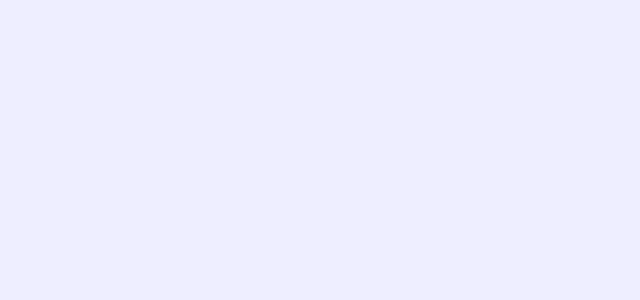
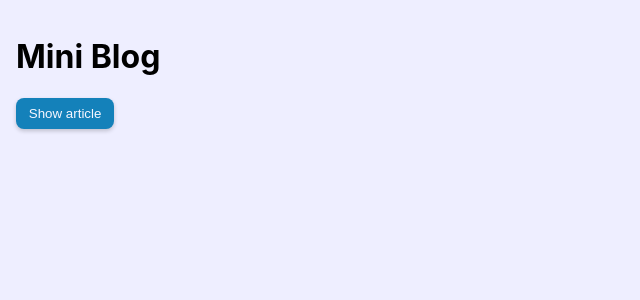
Before and after one commit to mvaldes/react-master-mini-blog, a React (Vite) app: page / in a window 1280 px wide. Shown: the top 300 px of the page, without its empty margins (0-640 px from the left). Built offline with nearby package versions, Linux system fonts and the light colour scheme.

Commit message:
add correction

```diff
--- a/src/App.jsx
+++ b/src/App.jsx
@@ -1,5 +1,27 @@
-const App = () => {
-	// Write the code of your component here
-};
+import { useState } from 'react';
+
+function App() {
+  const [ isArticleDisplayed, setIsArticleDisplayed ] = useState(false);
+
+  const handleToggleArticle = () => {
+	setIsArticleDisplayed(!isArticleDisplayed);
+  };
+
+  return (
+	<>
+		<h1>Mini Blog</h1>
+		<button className={`btn ${ isArticleDisplayed ? 'btn--danger' : 'btn--primary' }`} onClick={ handleToggleArticle }>{ isArticleDisplayed ? 'Hide' : 'Show' } article</button>
+		{
+			isArticleDisplayed &&
+			<div>
+				<h2>Title</h2>
+				<p>
+					Lorem ipsum dolor sit amet consectetur adipisicing elit. Praesentium molestiae obcaecati, velit perferendis libero dolore inventore dolorum vero, voluptatum totam officiis a? Doloribus blanditiis rerum consectetur neque autem? Sunt, quo.
+				</p>
+			</div>
+		}
+	</>
+  );
+}
 
 export default App;
```
Also changed, not shown: 1 other file (tests, documents, lock files or other folders).
